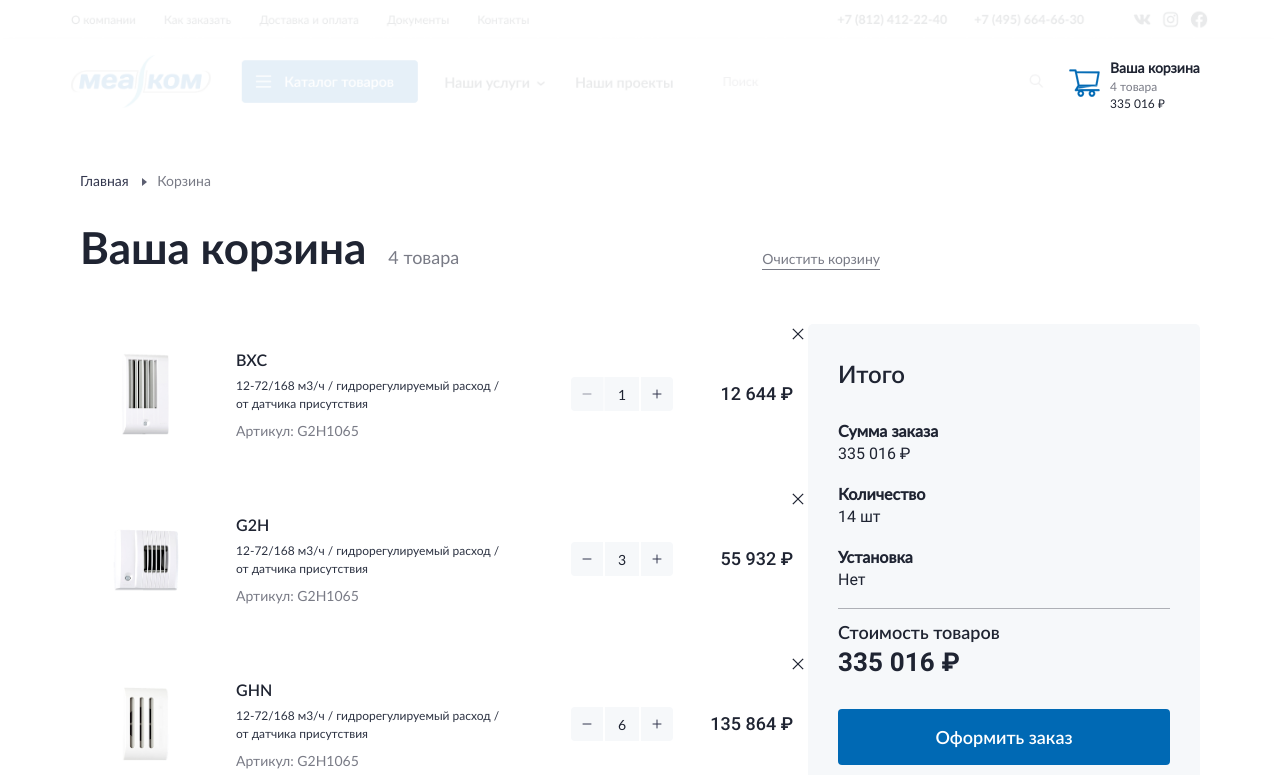
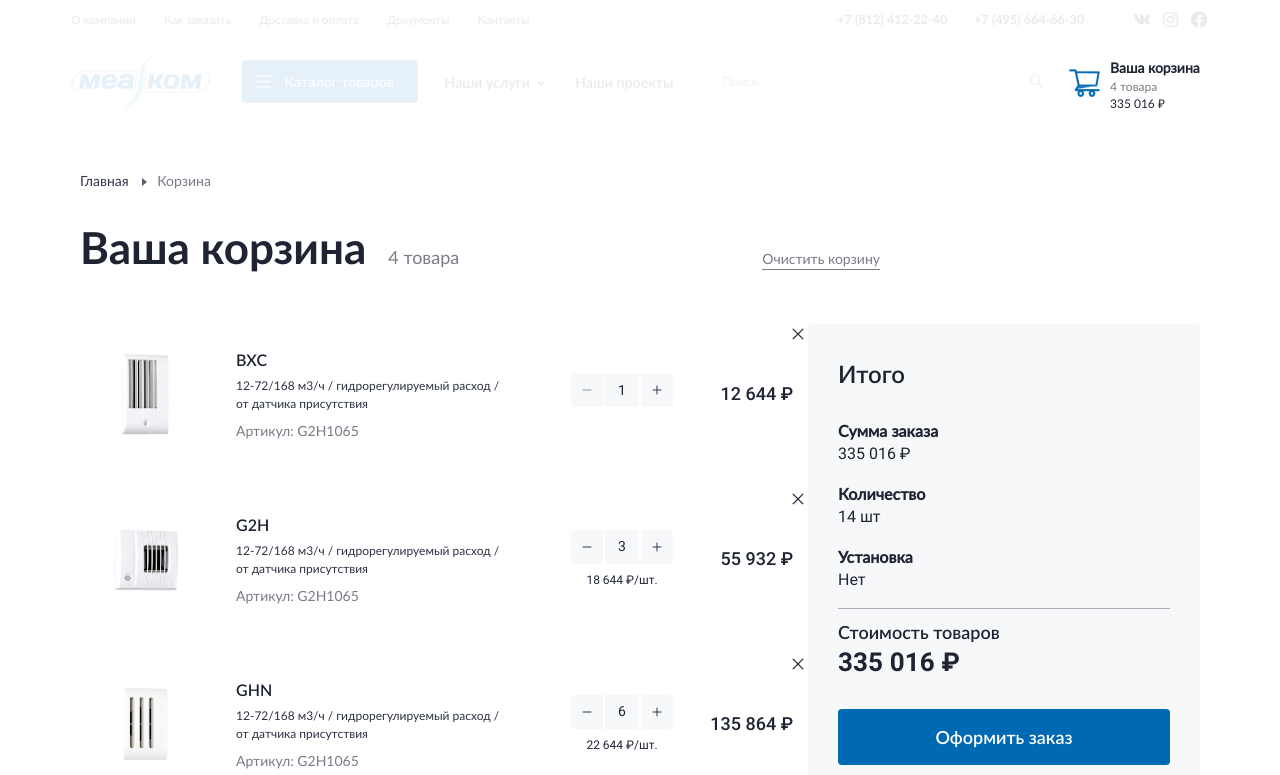
Before and after one commit to YuriyBevov/GrohotovVue, a Vue app: page /cart in a window 1280 px wide. Shown: the top 775 px of the page. Built offline with nearby package versions, Linux system fonts and the light colour scheme.

Commit message:
цена товара

```diff
--- a/src/components/ProductCard.vue
+++ b/src/components/ProductCard.vue
@@ -8,10 +8,13 @@
             <span class="product-card__article">Артикул: {{this.$props.article}}</span>
         </div>
 
-        <div class="product-card__counter">
-            <button @click="onClickDecQuantity" :disabled="this.$props.quantity === 1 ? true : false"/>
-            <span>{{this.$props.quantity}}</span>
-            <button @click="onClickIncQuantity"/>
+        <div class="product-card__price">
+            <div class="product-card__counter">
+                <button @click="onClickDecQuantity" :disabled="this.$props.quantity === 1 ? true : false"/>
+                <span>{{this.$props.quantity}}</span>
+                <button @click="onClickIncQuantity"/>
+            </div>
+            <span v-if="this.$props.quantity > 1">{{this.setPrice(this.$props.price)}} ₽/шт. </span>
         </div>
 
         <span class="product-card__total">
@@ -109,6 +112,8 @@
             margin-right: auto;
         }
 
+
+
         &__title {
             font-family: $font_semi;
             font-size: 1.6rem;
@@ -137,11 +142,27 @@
             color: $col_lightgray;
         }
 
+        &__price {
+           display: flex;
+           flex-direction: column;
+           align-items: center;
+
+           span {
+                font-family: $font-sec_reg;
+                font-size: 1.2rem;
+                line-height: 1.7rem;
+
+                color: $col_black;
+           }
+        }
+
         &__counter {
             display: flex;
 
             width: 10.2rem;
             height: 3.4rem;
+
+            margin-bottom: 0.8rem;
 
             border-radius: 4px;
             background: #F6F8FA;
```
